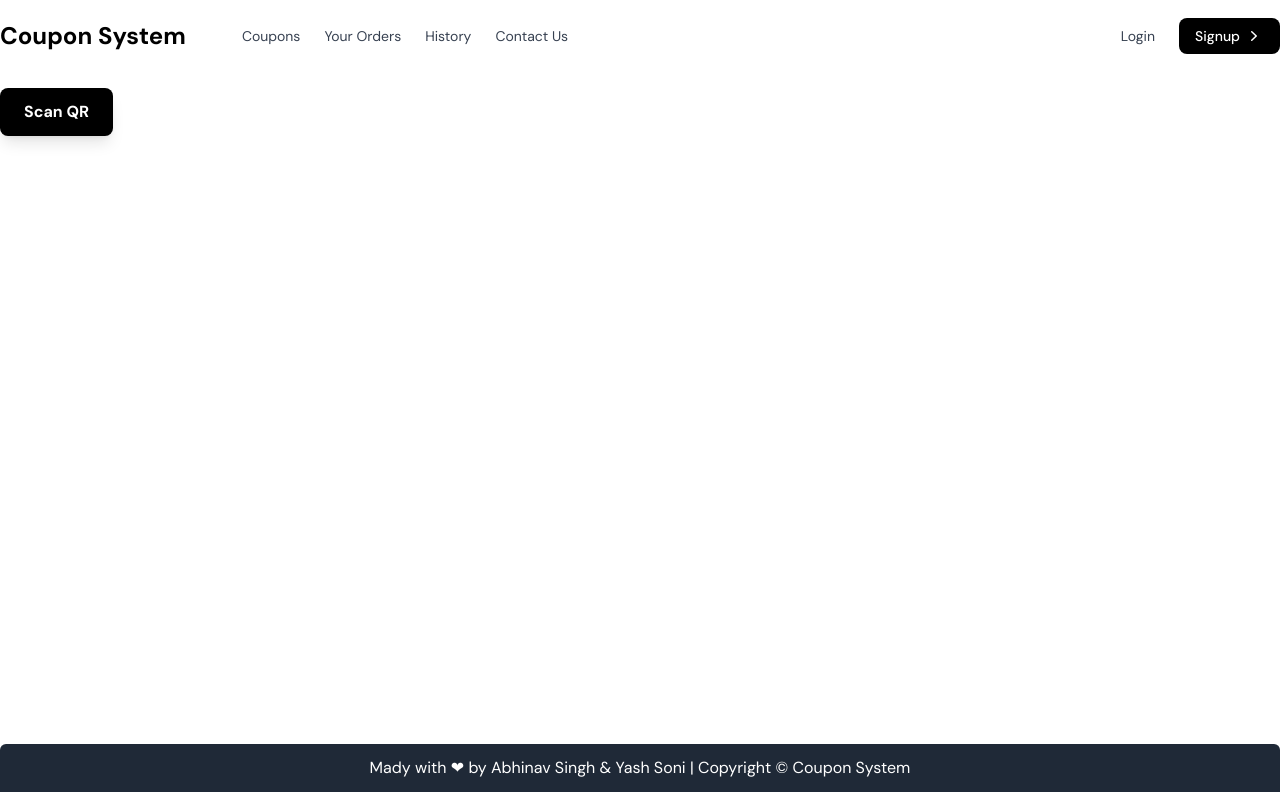
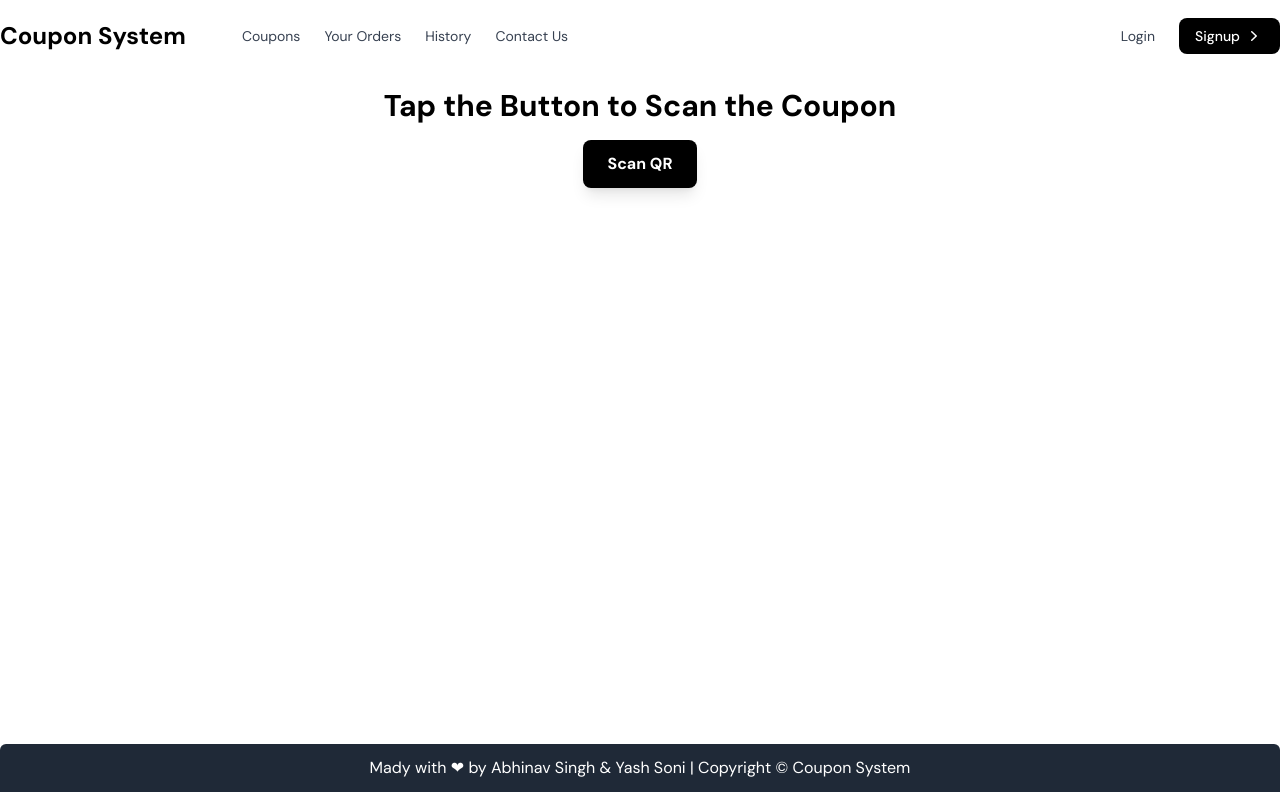
Before and after one commit to imabhinavdev/coupon-system-client, a Next.js app: page /staff/dashboard in a window 1280 px wide. Built offline with nearby package versions, Linux system fonts and the light colour scheme; no server answers.

Commit message:
Refactor UI layout in StaffDashboard component

```diff
--- a/src/app/staff/dashboard/page.js
+++ b/src/app/staff/dashboard/page.js
@@ -3,8 +3,12 @@ import React from "react";
 
 const StaffDashboard = () => {
   return (
-    <div>
-      <QRScannerModal />
+    <div className="h-full">
+       <div className="flex flex-col items-center justify-center flex-grow h-full">
+        <h2 className="text-3xl font-bold mb-4">Tap the Button to Scan the Coupon</h2>
+
+        <QRScannerModal />
+        </div>
     </div>
   );
 };
```
